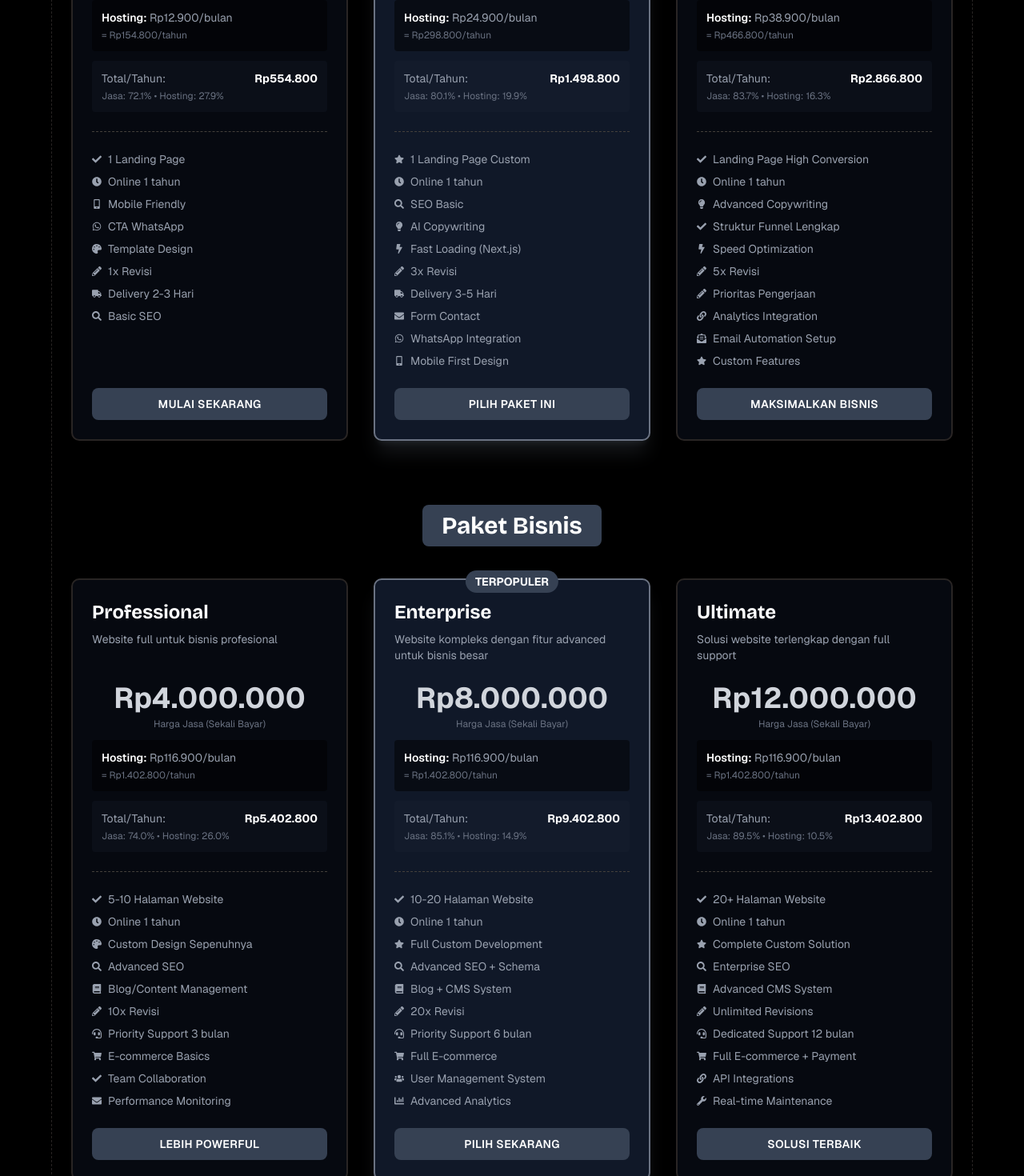
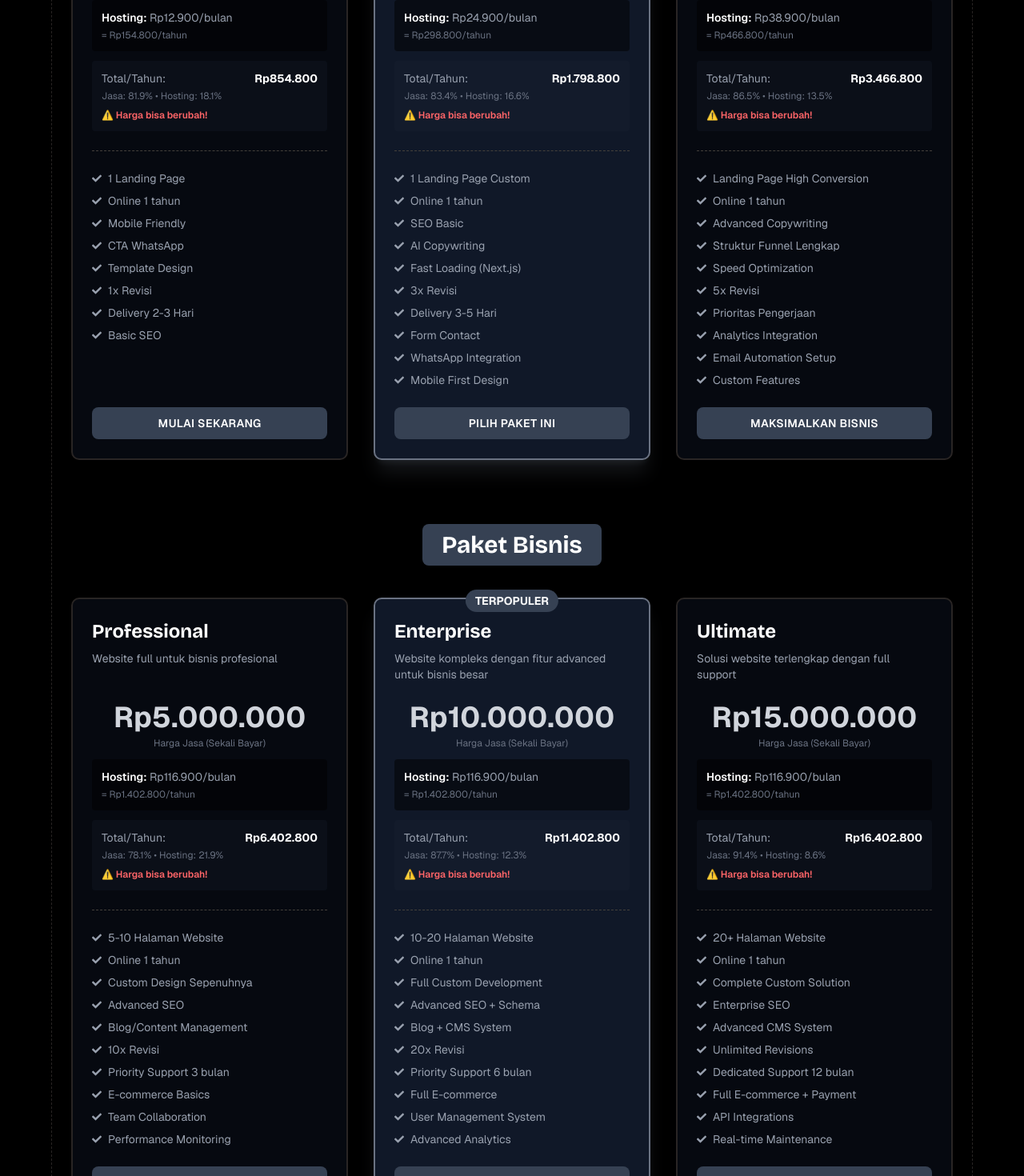
Before and after one commit to Fizora/fizora, a Next.js app: page / in a window 1280 px wide. Shown: the part 3600-5070 px from the top of the page at 80% size. Built offline with nearby package versions, Linux system fonts and the light colour scheme.

Commit message:
adjust pricing

```diff
--- a/src/components/Navbar.tsx
+++ b/src/components/Navbar.tsx
@@ -39,7 +39,7 @@ const Navbar = () => {
       isDropdown: true,
       dropdownItems: [
         { name: "Proyek Unggulan", url: "#projects" },
-        { name: "Semua Proyek", url: "/projects" },
+        { name: "Proyek", url: "/projects" },
       ],
     },
     { name: "FAQ", url: "#faq" },
--- a/src/components/section/Pricing.tsx
+++ b/src/components/section/Pricing.tsx
@@ -1,29 +1,6 @@
 "use client";
 import { motion } from "framer-motion";
-import {
-  FaCheck,
-  FaClock,
-  FaMobileAlt,
-  FaWhatsapp,
-  FaPalette,
-  FaPencilAlt,
-  FaTruck,
-  FaSearch,
-  FaLightbulb,
-  FaBolt,
-  FaEnvelope,
-  FaChartBar,
-  FaEnvelopeOpenText,
-  FaStar,
-  FaBook,
-  FaHeadset,
-  FaChartLine,
-  FaDatabase,
-  FaUsers,
-  FaLink,
-  FaWrench,
-  FaShoppingCart,
-} from "react-icons/fa";
+import { FaCheck } from "react-icons/fa"; // hanya FaCheck yang digunakan
 
 interface Plan {
   name: string;
@@ -47,7 +24,7 @@ const categories: Category[] = [
       {
         name: "Basic",
         description: "Untuk just started & toko online sederhana",
-        servicePrice: 400000,
+        servicePrice: 700000,
         hostingMonthly: 12900,
         features: [
           "1 Landing Page",
@@ -65,7 +42,7 @@ const categories: Category[] = [
       {
         name: "Standard",
         description: "Untuk UMKM yang ingin online dengan design bagus",
-        servicePrice: 1200000,
+        servicePrice: 1500000,
         hostingMonthly: 24900,
         features: [
           "1 Landing Page Custom",
@@ -85,7 +62,7 @@ const categories: Category[] = [
       {
         name: "Premium",
         description: "Untuk UMKM yang serius dengan conversion tinggi",
-        servicePrice: 2400000,
+        servicePrice: 3000000,
         hostingMonthly: 38900,
         features: [
           "Landing Page High Conversion",
@@ -110,7 +87,7 @@ const categories: Category[] = [
       {
         name: "Professional",
         description: "Website full untuk bisnis profesional",
-        servicePrice: 4000000,
+        servicePrice: 5000000, // naik dari 4jt
         hostingMonthly: 116900,
         features: [
           "5-10 Halaman Website",
@@ -131,7 +108,7 @@ const categories: Category[] = [
         name: "Enterprise",
         description:
           "Website kompleks dengan fitur advanced untuk bisnis besar",
-        servicePrice: 8000000,
+        servicePrice: 10000000, // naik dari 8jt
         hostingMonthly: 116900,
         features: [
           "10-20 Halaman Website",
@@ -151,7 +128,7 @@ const categories: Category[] = [
       {
         name: "Ultimate",
         description: "Solusi website terlengkap dengan full support",
-        servicePrice: 12000000,
+        servicePrice: 15000000, // naik dari 12jt
         hostingMonthly: 116900,
         features: [
           "20+ Halaman Website",
@@ -176,52 +153,9 @@ const formatCurrency = (value: number) => {
   return new Intl.NumberFormat("id-ID").format(value);
 };
 
+// SEMUA icon menjadi checklist (FaCheck)
 const getFeatureIcon = (feature: string) => {
-  const lowerFeature = feature.toLowerCase();
-  const grayIcon = <FaCheck className="text-gray-400 text-xs shrink-0" />;
-  if (lowerFeature.includes("tahun") || lowerFeature.includes("online"))
-    return <FaClock className="text-gray-400 text-xs shrink-0" />;
-  if (lowerFeature.includes("mobile"))
-    return <FaMobileAlt className="text-gray-400 text-xs shrink-0" />;
-  if (lowerFeature.includes("whatsapp"))
-    return <FaWhatsapp className="text-gray-400 text-xs shrink-0" />;
-  if (lowerFeature.includes("design") || lowerFeature.includes("template"))
-    return <FaPalette className="text-gray-400 text-xs shrink-0" />;
-  if (lowerFeature.includes("revisi") || lowerFeature.includes("pengerjaan"))
-    return <FaPencilAlt className="text-gray-400 text-xs shrink-0" />;
-  if (lowerFeature.includes("delivery"))
-    return <FaTruck className="text-gray-400 text-xs shrink-0" />;
-  if (lowerFeature.includes("seo"))
-    return <FaSearch className="text-gray-400 text-xs shrink-0" />;
-  if (lowerFeature.includes("copywriting"))
-    return <FaLightbulb className="text-gray-400 text-xs shrink-0" />;
-  if (lowerFeature.includes("loading") || lowerFeature.includes("speed"))
-    return <FaBolt className="text-gray-400 text-xs shrink-0" />;
-  if (lowerFeature.includes("form") || lowerFeature.includes("contact"))
-    return <FaEnvelope className="text-gray-400 text-xs shrink-0" />;
-  if (lowerFeature.includes("integration"))
-    return <FaLink className="text-gray-400 text-xs shrink-0" />;
-  if (lowerFeature.includes("analytics"))
-    return <FaChartBar className="text-gray-400 text-xs shrink-0" />;
-  if (lowerFeature.includes("email") || lowerFeature.includes("automation"))
-    return <FaEnvelopeOpenText className="text-gray-400 text-xs shrink-0" />;
-  if (lowerFeature.includes("custom"))
-    return <FaStar className="text-gray-400 text-xs shrink-0" />;
-  if (lowerFeature.includes("blog") || lowerFeature.includes("cms"))
-    return <FaBook className="text-gray-400 text-xs shrink-0" />;
-  if (lowerFeature.includes("support"))
-    return <FaHeadset className="text-gray-400 text-xs shrink-0" />;
-  if (lowerFeature.includes("monitoring"))
-    return <FaChartLine className="text-gray-400 text-xs shrink-0" />;
-  if (lowerFeature.includes("management") || lowerFeature.includes("user"))
-    return <FaUsers className="text-gray-400 text-xs shrink-0" />;
-  if (lowerFeature.includes("e-commerce") || lowerFeature.includes("cart"))
-    return <FaShoppingCart className="text-gray-400 text-xs shrink-0" />;
-  if (lowerFeature.includes("maintenance") || lowerFeature.includes("api"))
-    return <FaWrench className="text-gray-400 text-xs shrink-0" />;
-  if (lowerFeature.includes("database"))
-    return <FaDatabase className="text-gray-400 text-xs shrink-0" />;
-  return grayIcon;
+  return <FaCheck className="text-gray-400 text-xs shrink-0" />;
 };
 
 const Pricing = () => {
@@ -234,6 +168,32 @@ const Pricing = () => {
 
   return (
     <section id="pricing" className="border-y border-dashed border-stone-800">
+      {/* CSS untuk animasi light sliding pada badge */}
+      <style jsx>{`
+        @keyframes slideLight {
+          0% {
+            background-position: -100% 0;
+          }
+          100% {
+            background-position: 200% 0;
+          }
+        }
+        .animated-badge {
+          background: linear-gradient(
+            90deg,
+            #374151,
+            #6b7280,
+            #9ca3af,
+            #6b7280,
+            #374151
+          );
+          background-size: 200% auto;
+          animation: slideLight 2s linear infinite;
+          color: white;
+          font-weight: bold;
+        }
+      `}</style>
+
       <div className="mx-4">
         <div className="max-w-6xl mx-auto py-10 md:py-20 px-4 sm:px-6 border-x border-dashed border-stone-800">
           <motion.div
@@ -276,7 +236,10 @@ const Pricing = () => {
                       }`}
                     >
                       {plan.recommended && (
-                        <span className="absolute -top-3 left-1/2 -translate-x-1/2 bg-gray-700 text-white px-3 py-1 rounded-full text-sm font-bold">
+                        <span
+                          className="absolute -top-3 left-1/2 -translate-x-1/2 px-3 py-1 rounded-full text-sm bg-gray-700 font-bold"
+                          style={{ zIndex: 20 }}
+                        >
                           TERPOPULER
                         </span>
                       )}
@@ -321,6 +284,10 @@ const Pricing = () => {
                             Jasa: {servicePercentage}% • Hosting:{" "}
                             {(100 - parseFloat(servicePercentage)).toFixed(1)}%
                           </p>
+                          {/* DISCLAIMER: harga bisa berubah!! */}
+                          <p className="text-red-400 text-xs mt-2 font-semibold">
+                            ⚠️ Harga bisa berubah!
+                          </p>
                         </div>
                       </div>
 
```
